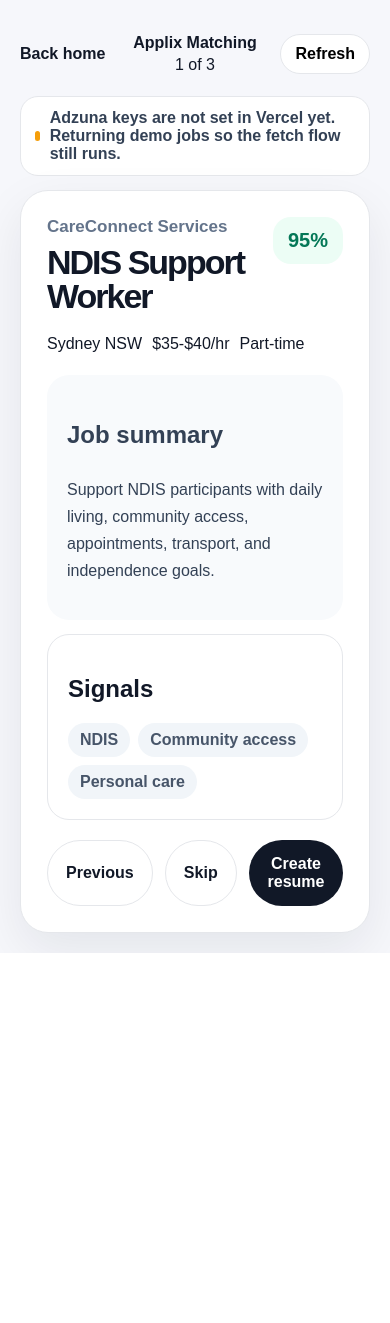
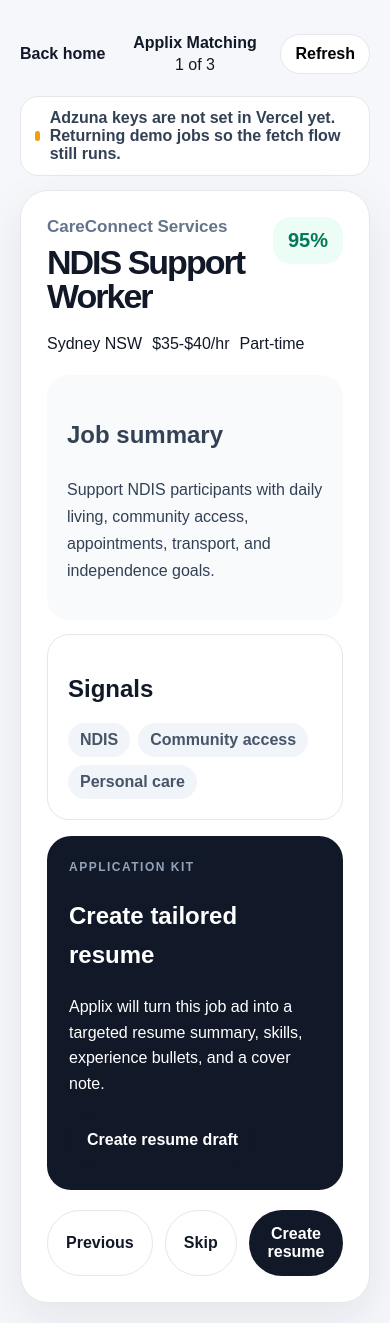
Before and after one commit to Calsie-ai/Calsie, a Next.js app in the folder frontend/: page /matching in a window 390 px wide. Before the commit the page ends 953 px from the top, so only its background shows below. Built offline with nearby package versions, Linux system fonts and the light colour scheme.

Commit message:
Restore resume creation in matching page

```diff
--- a/frontend/app/matching/page.tsx
+++ b/frontend/app/matching/page.tsx
@@ -17,12 +17,21 @@
   applyUrl?: string | null;
 };
 
+type ResumeDraft = {
+  summary: string;
+  skills: string[];
+  bullets: string[];
+  coverNote: string;
+};
+
 export default function MatchingPage() {
   const [jobs, setJobs] = useState<MatchJob[]>([]);
   const [loading, setLoading] = useState(true);
   const [source, setSource] = useState("");
   const [message, setMessage] = useState("");
   const [index, setIndex] = useState(0);
+  const [resumeDraft, setResumeDraft] = useState<ResumeDraft | null>(null);
+  const [saved, setSaved] = useState(false);
 
   useEffect(() => {
     loadJobs();
@@ -30,10 +39,10 @@
 
   async function loadJobs() {
     setLoading(true);
+    setResumeDraft(null);
+    setSaved(false);
     try {
-      const response = await fetch("/api/jobs?role=support%20worker&location=Sydney&country=au", {
-        cache: "no-store",
-      });
+      const response = await fetch("/api/jobs?role=support%20worker&location=Sydney&country=au", { cache: "no-store" });
       const data = await response.json();
       setJobs(data.jobs || []);
       setSource(data.source || "unknown");
@@ -49,19 +58,39 @@
 
   const job = jobs[index];
 
+  function resetForNext(newIndex: number) {
+    setResumeDraft(null);
+    setSaved(false);
+    setIndex(newIndex);
+  }
+
   function nextJob() {
-    if (!jobs.length) return;
-    setIndex((index + 1) % jobs.length);
+    if (jobs.length) resetForNext((index + 1) % jobs.length);
   }
 
   function previousJob() {
-    if (!jobs.length) return;
-    setIndex(index === 0 ? jobs.length - 1 : index - 1);
+    if (jobs.length) resetForNext(index === 0 ? jobs.length - 1 : index - 1);
   }
 
-  if (loading) {
-    return <main style={styles.loading}>Loading job matches...</main>;
+  function createResumeDraft() {
+    if (!job) return;
+
+    const cleanTags = (job.tags || []).filter((tag) => tag !== "Adzuna" && tag !== "Live job");
+
+    setResumeDraft({
+      summary: `Targeted resume draft for the ${job.title} role at ${job.company}. It highlights relevant support work, communication, reliability, documentation, and client-focused experience based on the job ad.`,
+      skills: Array.from(new Set([...cleanTags, "Client communication", "Documentation", "Safe work practices", "Reliable shift attendance"])).slice(0, 8),
+      bullets: [
+        `Supported clients with responsibilities relevant to the ${job.title} role.`,
+        "Communicated clearly with clients, families, coordinators, and care teams.",
+        "Followed care instructions, maintained safety, and completed clear support notes.",
+      ],
+      coverNote: `I am interested in the ${job.title} position at ${job.company}. My support work experience, reliability, and client-focused approach align with this opportunity.`,
+    });
+    setSaved(false);
   }
+
+  if (loading) return <main style={styles.loading}>Loading job matches...</main>;
 
   if (!job) {
     return (
@@ -118,25 +147,63 @@
           <section style={styles.sectionBoxLight}>
             <h2>Signals</h2>
             <div style={styles.tags}>
-              {(job.tags || []).slice(0, 5).map((tag) => (
-                <span key={tag} style={styles.tag}>{tag}</span>
-              ))}
+              {(job.tags || []).slice(0, 5).map((tag) => <span key={tag} style={styles.tag}>{tag}</span>)}
             </div>
           </section>
+
+          <section style={styles.kitBox}>
+            <p style={styles.kitLabel}>Application kit</p>
+            <h2>Create tailored resume</h2>
+            <p>Applix will turn this job ad into a targeted resume summary, skills, experience bullets, and a cover note.</p>
+            <button onClick={createResumeDraft} style={styles.primaryButton}>Create resume draft</button>
+          </section>
+
+          {resumeDraft && (
+            <section style={styles.resumePanel}>
+              <div style={styles.resumeTop}>
+                <div>
+                  <p style={styles.kitLabel}>Resume draft</p>
+                  <h2 style={{ margin: "6px 0 0" }}>Tailored for {job.title}</h2>
+                </div>
+                <span style={styles.badge}>Draft</span>
+              </div>
+
+              <ResumeBlock title="Profile summary">{resumeDraft.summary}</ResumeBlock>
+
+              <div style={styles.resumeBlock}>
+                <h3>Key skills</h3>
+                <div style={styles.tags}>{resumeDraft.skills.map((skill) => <span key={skill} style={styles.tag}>{skill}</span>)}</div>
+              </div>
+
+              <div style={styles.resumeBlock}>
+                <h3>Experience bullets</h3>
+                <ul>{resumeDraft.bullets.map((bullet) => <li key={bullet}>{bullet}</li>)}</ul>
+              </div>
+
+              <ResumeBlock title="Cover note">{resumeDraft.coverNote}</ResumeBlock>
+
+              {saved && <div style={styles.savedBox}>Application kit saved for this job.</div>}
+
+              <div style={styles.resumeActions}>
+                <button onClick={() => setSaved(true)} style={styles.primaryButton}>Save kit</button>
+                {job.applyUrl ? <a href={job.applyUrl} target="_blank" style={styles.secondaryButton}>Open job</a> : <button style={styles.secondaryButton}>No apply link</button>}
+              </div>
+            </section>
+          )}
 
           <div style={styles.actions}>
             <button onClick={previousJob} style={styles.secondaryButton}>Previous</button>
             <button onClick={nextJob} style={styles.secondaryButton}>Skip</button>
-            {job.applyUrl ? (
-              <a href={job.applyUrl} target="_blank" style={styles.primaryButton}>Open job</a>
-            ) : (
-              <button style={styles.primaryButton}>Create resume</button>
-            )}
+            <button onClick={resumeDraft ? nextJob : createResumeDraft} style={styles.primaryButton}>{resumeDraft ? "Next job" : "Create resume"}</button>
           </div>
         </article>
       </section>
     </main>
   );
+}
+
+function ResumeBlock({ title, children }: { title: string; children: React.ReactNode }) {
+  return <div style={styles.resumeBlock}><h3>{title}</h3><p>{children}</p></div>;
 }
 
 function trimText(value: string, limit: number) {
@@ -145,173 +212,36 @@
 }
 
 const styles = {
-  loading: {
-    minHeight: "100vh",
-    display: "grid",
-    placeItems: "center",
-    fontFamily: "Arial, Helvetica, sans-serif",
-    background: "#f6f7fb",
-    color: "#111827",
-  },
-  main: {
-    minHeight: "100vh",
-    background: "#f6f7fb",
-    color: "#111827",
-    fontFamily: "Arial, Helvetica, sans-serif",
-    padding: 20,
-  },
-  shell: {
-    maxWidth: 860,
-    margin: "0 auto",
-  },
-  header: {
-    display: "grid",
-    gridTemplateColumns: "1fr auto 1fr",
-    alignItems: "center",
-    gap: 16,
-    padding: "14px 0 22px",
-  },
-  headerCenter: {
-    display: "grid",
-    gap: 4,
-    textAlign: "center" as const,
-  },
-  back: {
-    color: "#111827",
-    textDecoration: "none",
-    fontWeight: 800,
-  },
-  refresh: {
-    justifySelf: "end",
-    border: "1px solid #e5e7eb",
-    background: "white",
-    borderRadius: 999,
-    padding: "10px 14px",
-    fontWeight: 800,
-    cursor: "pointer",
-  },
-  statusBar: {
-    display: "flex",
-    alignItems: "center",
-    gap: 10,
-    marginBottom: 14,
-    padding: "12px 14px",
-    background: "white",
-    border: "1px solid #e5e7eb",
-    borderRadius: 18,
-    fontWeight: 800,
-    color: "#334155",
-  },
-  liveDot: {
-    width: 10,
-    height: 10,
-    borderRadius: 999,
-    background: "#22c55e",
-  },
-  demoDot: {
-    width: 10,
-    height: 10,
-    borderRadius: 999,
-    background: "#f59e0b",
-  },
-  jobCard: {
-    background: "white",
-    border: "1px solid #e5e7eb",
-    borderRadius: 28,
-    padding: 26,
-    boxShadow: "0 18px 50px rgba(15,23,42,0.08)",
-  },
-  topRow: {
-    display: "flex",
-    justifyContent: "space-between",
-    alignItems: "flex-start",
-    gap: 18,
-  },
-  company: {
-    margin: 0,
-    color: "#64748b",
-    fontWeight: 900,
-    fontSize: 17,
-  },
-  title: {
-    margin: "8px 0 0",
-    fontSize: "clamp(34px, 6vw, 54px)",
-    lineHeight: 1,
-    letterSpacing: -2,
-  },
-  match: {
-    minWidth: 70,
-    textAlign: "center" as const,
-    borderRadius: 18,
-    padding: "12px 10px",
-    background: "#ecfdf5",
-    color: "#047857",
-    fontWeight: 900,
-    fontSize: 20,
-  },
-  metaRow: {
-    display: "flex",
-    flexWrap: "wrap" as const,
-    gap: 10,
-    marginTop: 22,
-  },
-  sectionBox: {
-    marginTop: 22,
-    padding: 20,
-    borderRadius: 22,
-    background: "#f8fafc",
-    color: "#334155",
-    lineHeight: 1.7,
-  },
-  sectionBoxLight: {
-    marginTop: 14,
-    padding: 20,
-    borderRadius: 22,
-    border: "1px solid #e5e7eb",
-  },
-  tags: {
-    display: "flex",
-    flexWrap: "wrap" as const,
-    gap: 8,
-  },
-  tag: {
-    borderRadius: 999,
-    background: "#f1f5f9",
-    padding: "8px 12px",
-    fontWeight: 800,
-    color: "#475569",
-  },
-  actions: {
-    display: "grid",
-    gridTemplateColumns: "1fr 1fr 1.3fr",
-    gap: 12,
-    marginTop: 20,
-  },
-  primaryButton: {
-    display: "block",
-    textAlign: "center" as const,
-    border: 0,
-    borderRadius: 999,
-    background: "#111827",
-    color: "white",
-    padding: "15px 18px",
-    fontWeight: 900,
-    textDecoration: "none",
-    cursor: "pointer",
-  },
-  secondaryButton: {
-    border: "1px solid #e5e7eb",
-    borderRadius: 999,
-    background: "white",
-    color: "#111827",
-    padding: "15px 18px",
-    fontWeight: 900,
-    cursor: "pointer",
-  },
-  emptyCard: {
-    background: "white",
-    borderRadius: 26,
-    padding: 26,
-    border: "1px solid #e5e7eb",
-  },
+  loading: { minHeight: "100vh", display: "grid", placeItems: "center", fontFamily: "Arial, Helvetica, sans-serif", background: "#f6f7fb", color: "#111827" },
+  main: { minHeight: "100vh", background: "#f6f7fb", color: "#111827", fontFamily: "Arial, Helvetica, sans-serif", padding: 20 },
+  shell: { maxWidth: 860, margin: "0 auto" },
+  header: { display: "grid", gridTemplateColumns: "1fr auto 1fr", alignItems: "center", gap: 16, padding: "14px 0 22px" },
+  headerCenter: { display: "grid", gap: 4, textAlign: "center" as const },
+  back: { color: "#111827", textDecoration: "none", fontWeight: 800 },
+  refresh: { justifySelf: "end", border: "1px solid #e5e7eb", background: "white", borderRadius: 999, padding: "10px 14px", fontWeight: 800, cursor: "pointer" },
+  statusBar: { display: "flex", alignItems: "center", gap: 10, marginBottom: 14, padding: "12px 14px", background: "white", border: "1px solid #e5e7eb", borderRadius: 18, fontWeight: 800, color: "#334155" },
+  liveDot: { width: 10, height: 10, borderRadius: 999, background: "#22c55e" },
+  demoDot: { width: 10, height: 10, borderRadius: 999, background: "#f59e0b" },
+  jobCard: { background: "white", border: "1px solid #e5e7eb", borderRadius: 28, padding: 26, boxShadow: "0 18px 50px rgba(15,23,42,0.08)" },
+  topRow: { display: "flex", justifyContent: "space-between", alignItems: "flex-start", gap: 18 },
+  company: { margin: 0, color: "#64748b", fontWeight: 900, fontSize: 17 },
+  title: { margin: "8px 0 0", fontSize: "clamp(34px, 6vw, 54px)", lineHeight: 1, letterSpacing: -2 },
+  match: { minWidth: 70, textAlign: "center" as const, borderRadius: 18, padding: "12px 10px", background: "#ecfdf5", color: "#047857", fontWeight: 900, fontSize: 20 },
+  metaRow: { display: "flex", flexWrap: "wrap" as const, gap: 10, marginTop: 22 },
+  sectionBox: { marginTop: 22, padding: 20, borderRadius: 22, background: "#f8fafc", color: "#334155", lineHeight: 1.7 },
+  sectionBoxLight: { marginTop: 14, padding: 20, borderRadius: 22, border: "1px solid #e5e7eb" },
+  tags: { display: "flex", flexWrap: "wrap" as const, gap: 8 },
+  tag: { borderRadius: 999, background: "#f1f5f9", padding: "8px 12px", fontWeight: 800, color: "#475569" },
+  kitBox: { marginTop: 16, padding: 22, borderRadius: 24, background: "#111827", color: "white", lineHeight: 1.6 },
+  kitLabel: { margin: 0, textTransform: "uppercase" as const, letterSpacing: 1.5, fontSize: 12, fontWeight: 900, color: "#94a3b8" },
+  resumePanel: { marginTop: 16, padding: 22, borderRadius: 24, border: "1px solid #d1fae5", background: "#f0fdf4" },
+  resumeTop: { display: "flex", justifyContent: "space-between", gap: 14, alignItems: "flex-start" },
+  badge: { borderRadius: 999, background: "white", color: "#047857", padding: "8px 12px", fontWeight: 900 },
+  resumeBlock: { marginTop: 14, padding: 16, borderRadius: 18, background: "white", color: "#334155", lineHeight: 1.7 },
+  savedBox: { marginTop: 14, padding: 14, borderRadius: 16, background: "#dcfce7", color: "#166534", fontWeight: 900 },
+  resumeActions: { display: "grid", gridTemplateColumns: "1fr 1fr", gap: 12, marginTop: 14 },
+  actions: { display: "grid", gridTemplateColumns: "1fr 1fr 1.3fr", gap: 12, marginTop: 20 },
+  primaryButton: { display: "block", textAlign: "center" as const, border: 0, borderRadius: 999, background: "#111827", color: "white", padding: "15px 18px", fontWeight: 900, textDecoration: "none", cursor: "pointer" },
+  secondaryButton: { display: "block", textAlign: "center" as const, border: "1px solid #e5e7eb", borderRadius: 999, background: "white", color: "#111827", padding: "15px 18px", fontWeight: 900, textDecoration: "none", cursor: "pointer" },
+  emptyCard: { background: "white", borderRadius: 26, padding: 26, border: "1px solid #e5e7eb" },
 };
```
